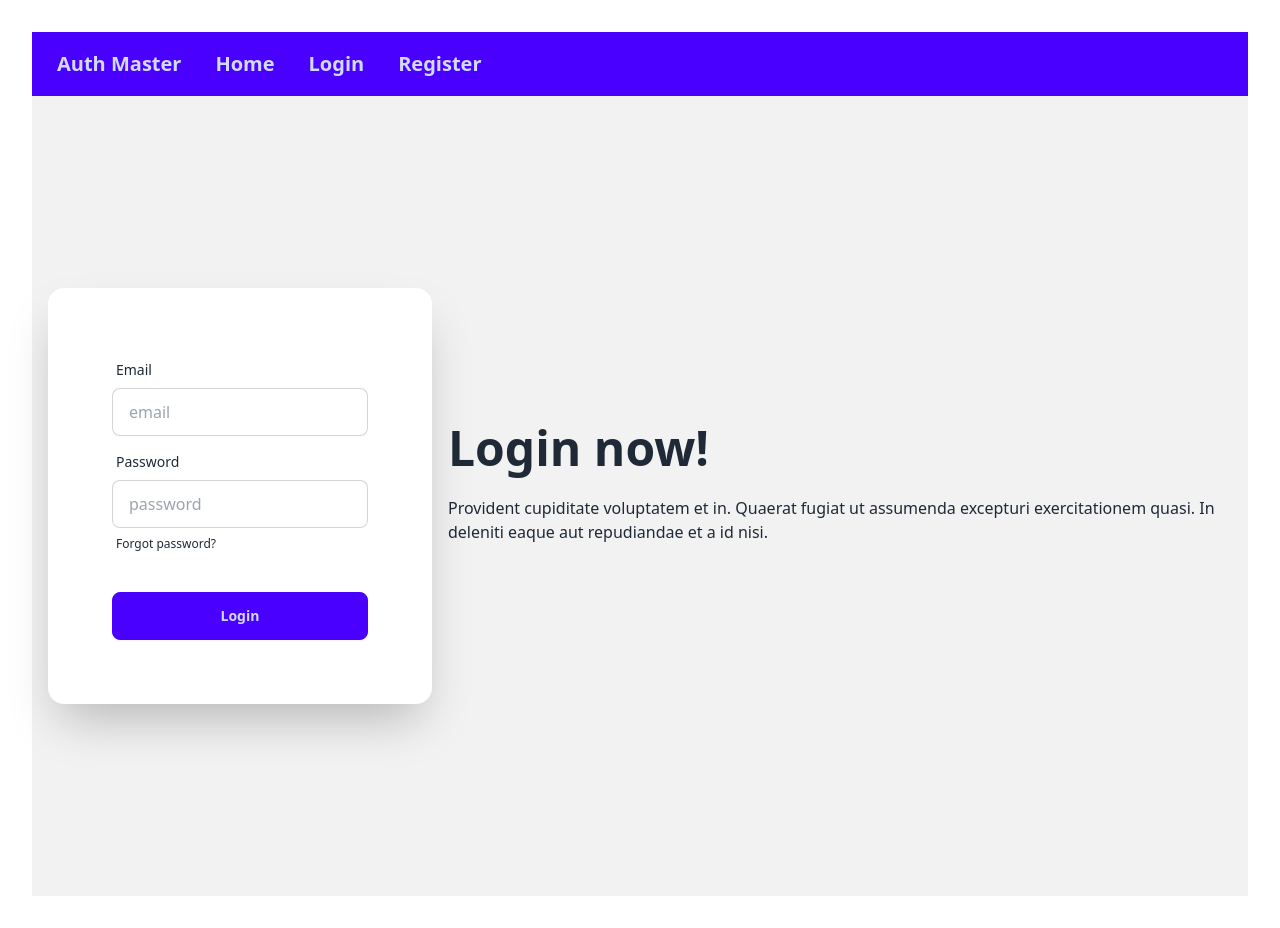
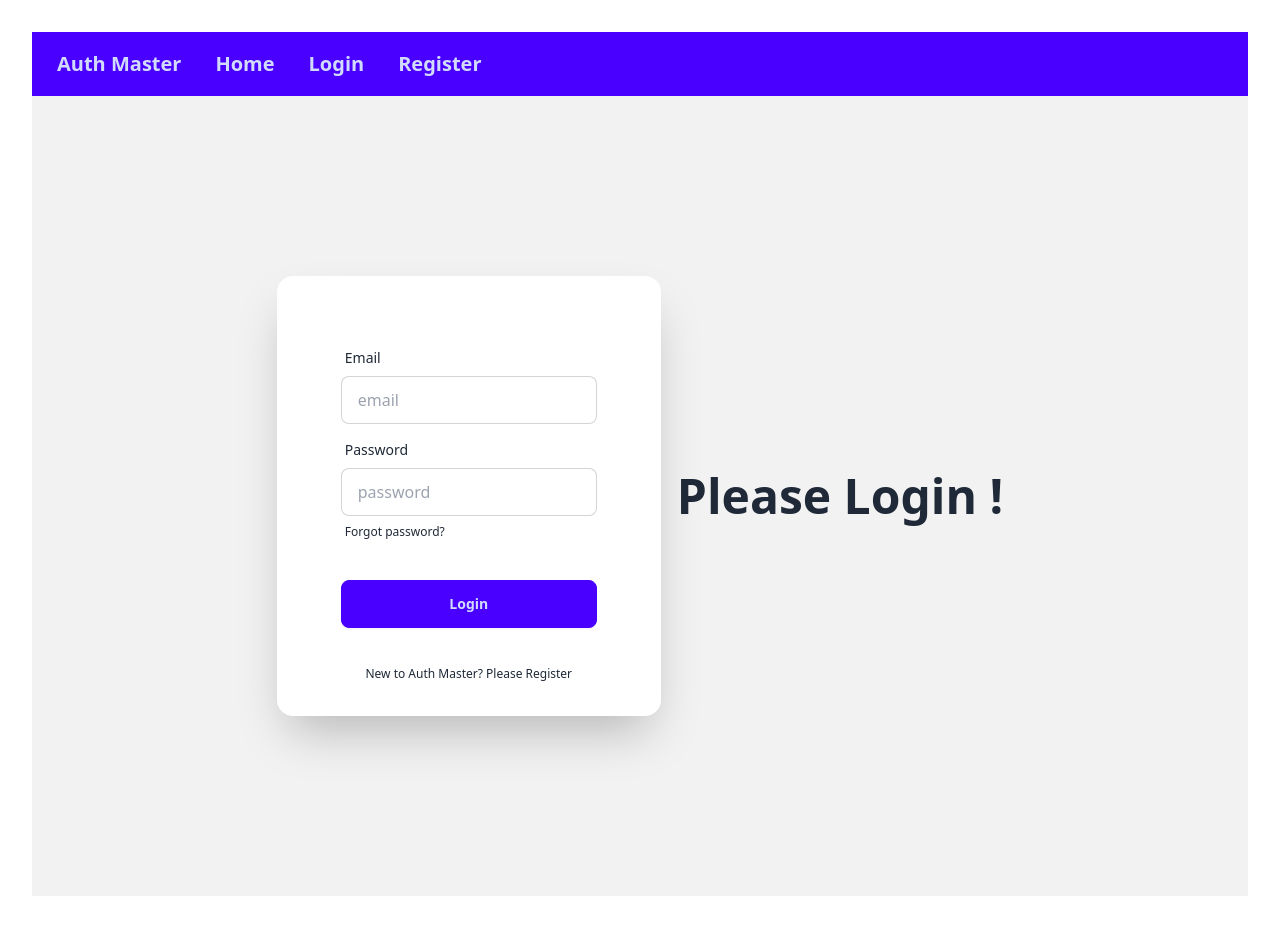
Before and after one commit to sadiaprova12/Auth-Firebase-Context-Tailwind, a React (Vite) app: page /login in a window 1280 px wide. Built offline with nearby package versions, Linux system fonts and the light colour scheme.

Commit message:
create login form using daisy ui

```diff
--- a/src/components/Login.jsx
+++ b/src/components/Login.jsx
@@ -1,27 +1,48 @@
 // eslint-disable-next-line no-unused-vars
 import React from 'react';
+import { Link } from 'react-router-dom';
 
 const Login = () => {
+
+  const handleLogin = event => {
+    event.preventDefault();
+
+    const form = event.target;
+    const email = form.email.value;
+    const password = form.password.value;
+    console.log(email, password);
+
+    signIn(email, password)
+        .then(result => {
+            const loggedUser = result.user;
+            console.log(loggedUser);
+            form.reset();
+        })
+        .catch(error => {
+            console.log(error)
+        })
+}
+
     return (
         <div className="hero min-h-screen bg-base-200">
   <div className="hero-content flex-col lg:flex-row-reverse">
     <div className="text-center lg:text-left">
-      <h1 className="text-5xl font-bold">Login now!</h1>
-      <p className="py-6">Provident cupiditate voluptatem et in. Quaerat fugiat ut assumenda excepturi exercitationem quasi. In deleniti eaque aut repudiandae et a id nisi.</p>
+      <h1 className="text-5xl font-bold">Please Login !</h1>
+
     </div>
     <div className="card shrink-0 w-full max-w-sm shadow-2xl bg-base-100">
-      <form className="card-body">
+      <form onSubmit={handleLogin} className="card-body">
         <div className="form-control">
           <label className="label">
             <span className="label-text">Email</span>
           </label>
-          <input type="email" placeholder="email" className="input input-bordered" required />
+          <input type="email" name="email" placeholder="email" className="input input-bordered" required />
         </div>
         <div className="form-control">
           <label className="label">
             <span className="label-text">Password</span>
           </label>
-          <input type="password" placeholder="password" className="input input-bordered" required />
+          <input type="password" name="password" placeholder="password" className="input input-bordered" required />
           <label className="label">
             <a href="#" className="label-text-alt link link-hover">Forgot password?</a>
           </label>
@@ -30,6 +51,11 @@ const Login = () => {
           <button className="btn btn-primary">Login</button>
         </div>
       </form>
+      <Link>
+      <Link to="/register" className="label-text-alt link link-hover">
+                            New to Auth Master? Please Register
+                        </Link>
+      </Link>
     </div>
   </div>
 </div>
```
